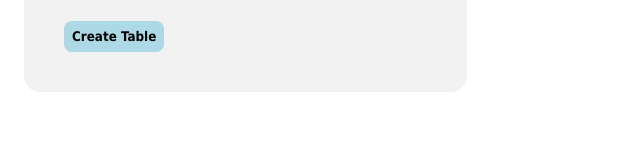
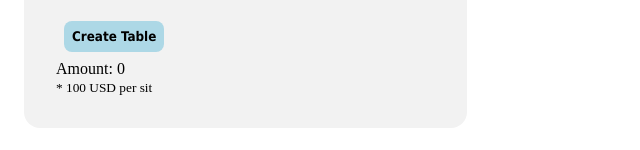
Before and after one commit to oz1985oz/table, a plain HTML site: page index.html in a window 1280 px wide. Shown: the part 171-321 px from the top of the page, without its empty margins (0-640 px from the left). Drawn offline with Linux system fonts and the light colour scheme.

Commit message:
Update index.html

```diff
--- a/index.html
+++ b/index.html
@@ -54,6 +54,10 @@
 		<label>Row Count:</label><input type="number" id="rowcount" />
 		<label>Column Count:</label><input type="number" id="columncount" />
 		<input type="button" id="button" value="Create Table" />
+		<span>Amount: </span>
+		<span id="sum">0</span>
+		<br>
+		<small>* 100 USD per sit</small>
 	</header>
 	<div id="box">
 	</div>
```
